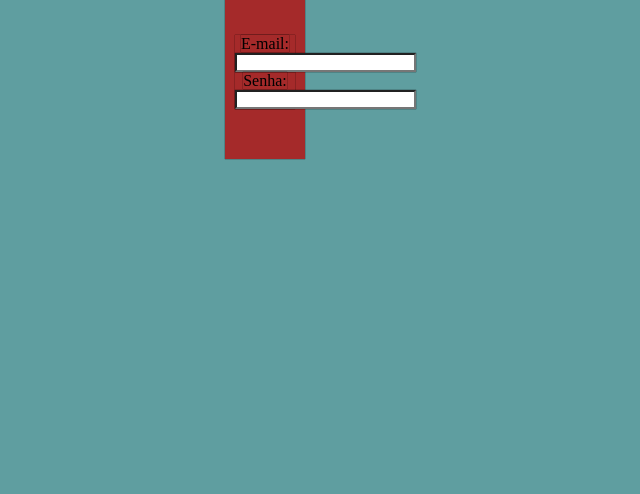
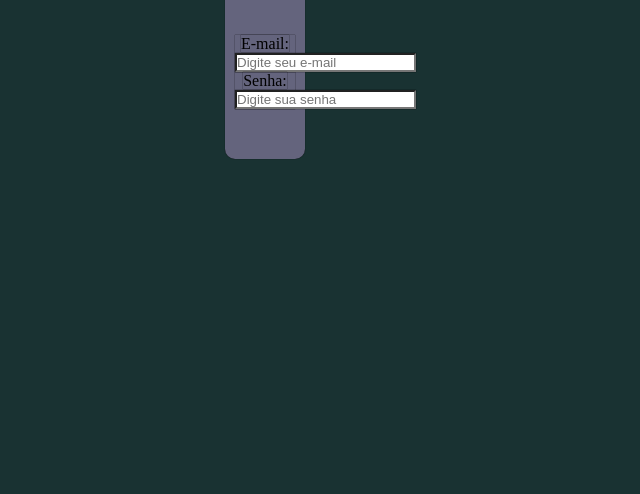
Before and after one commit to hugoleonardo5/teladelogin, a plain HTML site: page index.html in a window 1280 px wide. Shown: the part 404-898 px from the top of the page, without its empty margins (375-1015 px from the left). Drawn offline with Linux system fonts and the light colour scheme.

Commit message:
Versão 1.0.1 - Pequenas modificações estéticas

```diff
--- a/assets/css/styles.css
+++ b/assets/css/styles.css
@@ -4,17 +4,18 @@
     box-shadow: 0px 0px 1px black;
 }
 
-.main-box{
-    background-color: cadetblue;
+.main-box {
+    background-color: rgb(25, 50, 50);
     padding: 335px 600px 335px 600px;
 }
 
-.title{
+.title {
     margin-bottom: 50px;
 }
 
-.formulario{
-    background-color: brown;
+.formulario {
+    background-color: rgb(100, 100, 125);
     text-align: center;
     padding: 10px 10px 50px 10px;
+    border-radius: 10px;
 }
--- a/index.html
+++ b/index.html
@@ -18,12 +18,12 @@
 
             <div class="email-box">
                 <label for="email">E-mail:</label>
-                <input type="email" name="email" id="">
+                <input type="email" name="email" id="email" placeholder="Digite seu e-mail">
             </div>
 
             <div class="password-box">
-                <label for="password">Senha:</label>
-                <input type="password" name="senha" id="">
+                <label for="senha">Senha:</label>
+                <input type="password" name="senha" id="senha" placeholder="Digite sua senha">
             </div>
 
         </form>
```
